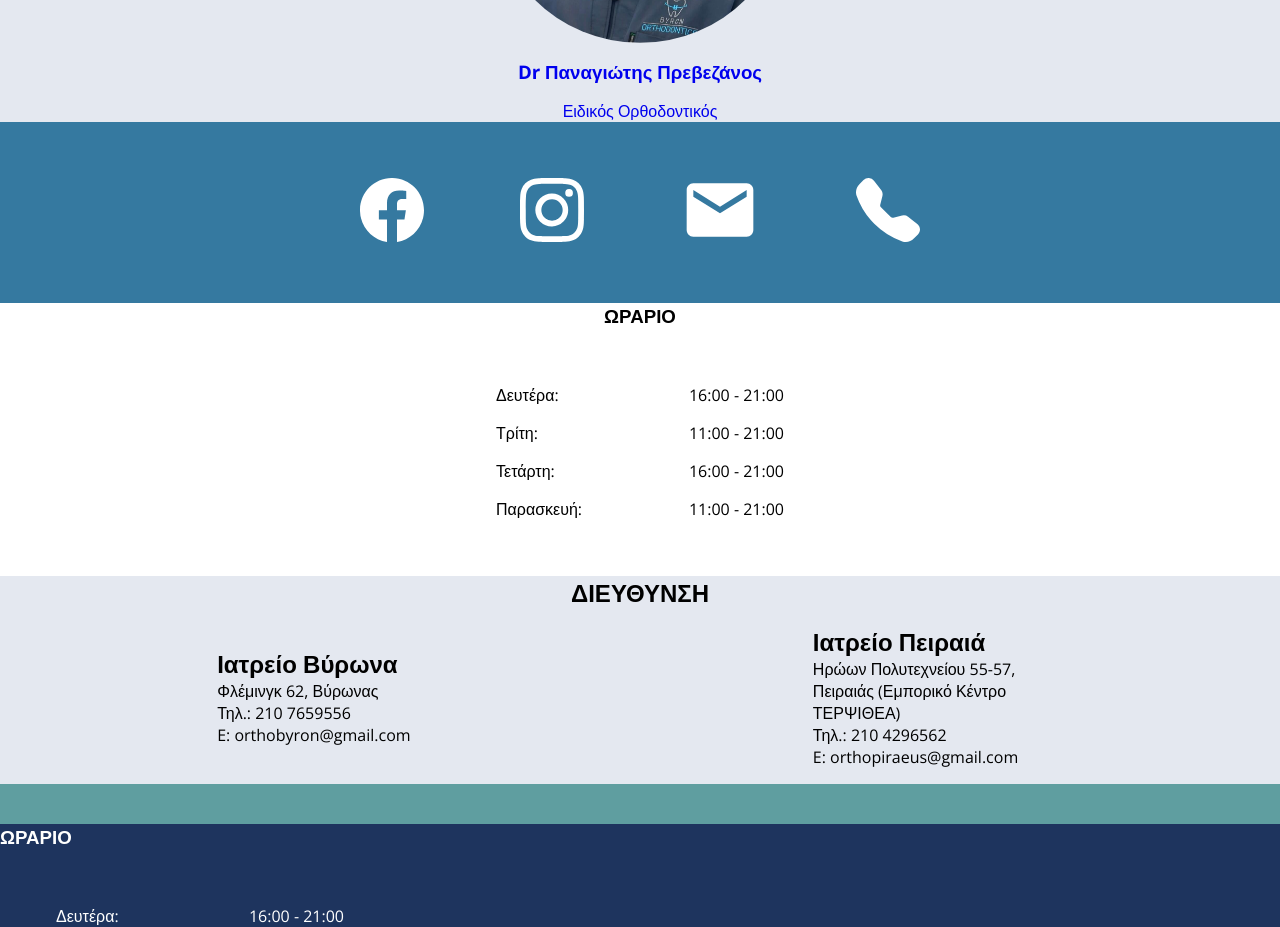
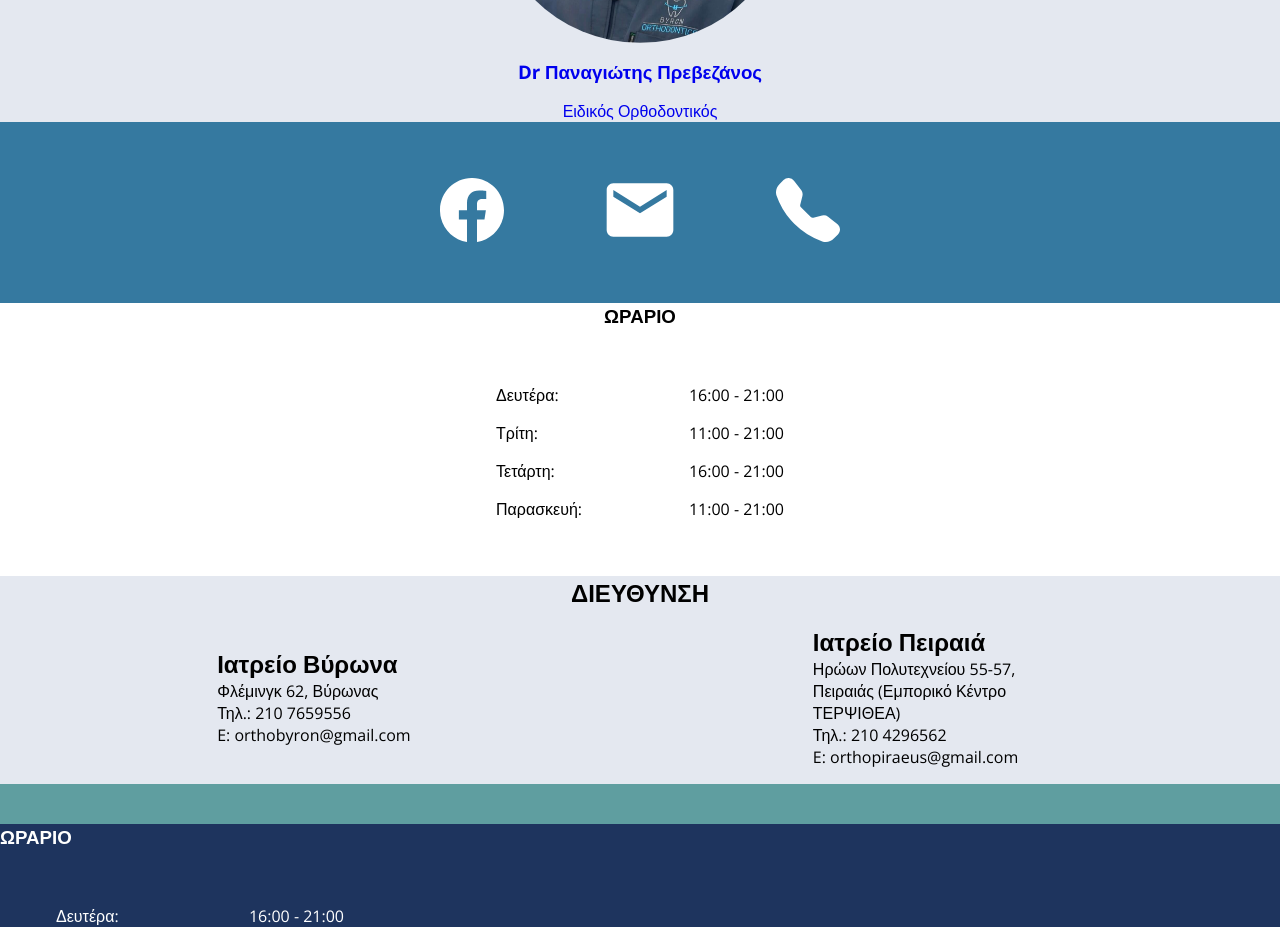
Before and after one commit to 3vilBonobo/orthobyron.gr, a React (Create React App) app: page / in a window 1280 px wide. Shown: the part 4100-5027 px from the top of the page. Built offline with nearby package versions, Linux system fonts and the light colour scheme; the HTML template or start-up script is replaced by a standard one.

Commit message:
remove insta from social

```diff
--- a/src/components/SocialMediaHome.js
+++ b/src/components/SocialMediaHome.js
@@ -3,7 +3,6 @@ import {
   StyledSocialsHomeWrapper,
   StyledSocialLink,
   StyledFacebookHome,
-  StyledInstagramHome,
   StyledMailHome,
   StyledPhoneHome,
 } from './styles/SocialMedia.style';
@@ -13,9 +12,6 @@ const SocialMediaHome = () => {
     <StyledSocialsHomeWrapper>
       <StyledSocialLink href={contact.facebook} target="_blank">
         <StyledFacebookHome />
-      </StyledSocialLink>
-      <StyledSocialLink href={contact.instagram} target="_blank">
-        <StyledInstagramHome />
       </StyledSocialLink>
       <StyledSocialLink href={`mailto:${contact.mail}`} target="_blank">
         <StyledMailHome />
--- a/src/components/Styles/SocialMedia.style.js
+++ b/src/components/Styles/SocialMedia.style.js
@@ -1,5 +1,5 @@
 import styled from 'styled-components';
-import { BsFacebook, BsInstagram, BsFillTelephoneFill } from 'react-icons/bs';
+import { BsFacebook, BsFillTelephoneFill } from 'react-icons/bs';
 import { MdMail } from 'react-icons/md';
 
 export const StyledSocialsHomeWrapper = styled.div`
@@ -18,10 +18,6 @@ export const StyledFacebookHome = styled(BsFacebook)`
   color: #fff;
 `;
 
-export const StyledInstagramHome = styled(BsInstagram)`
-  font-size: 4rem;
-  color: #fff;
-`;
 export const StyledMailHome = styled(MdMail)`
   font-size: 5rem;
   color: #fff;
```
